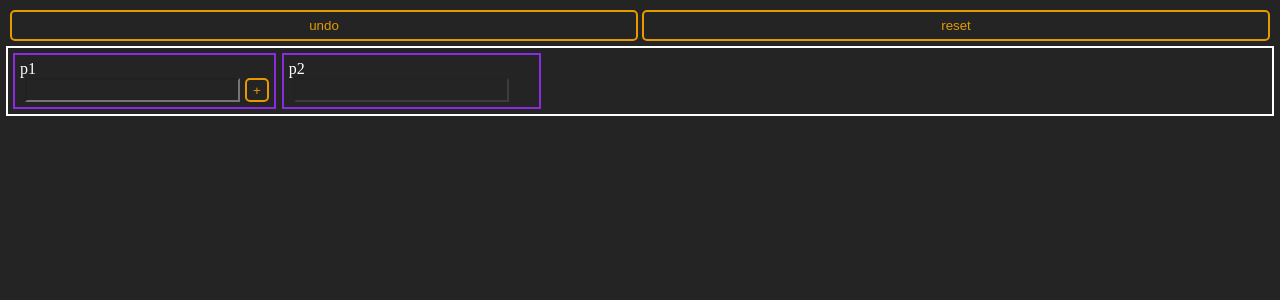
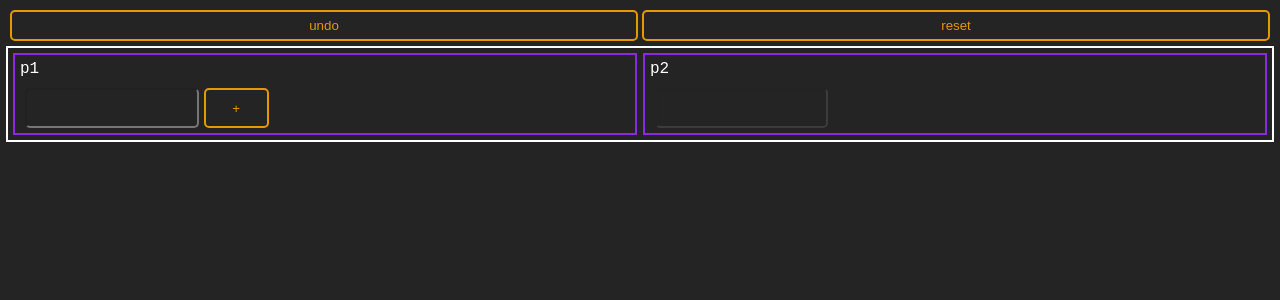
Before and after one commit to StevenUS/scoreboard, an Angular app: page / in a window 1280 px wide. Shown: the top 300 px of the page. Built offline with nearby package versions, Linux system fonts and the light colour scheme.

Commit message:
move input to bottom of element

```diff
--- a/src/app/add-score/add-score.component.scss
+++ b/src/app/add-score/add-score.component.scss
@@ -1,8 +1,12 @@
 form {
+    position: absolute;
+    bottom: 5px;
     display: flex;
+    height: 40px;
         input {
+            border-radius: 5px;
             flex-grow: 1;
-            width: 85%;
+            width: 50%;
             margin: 0 5px;
             background: transparent;
             color: white;
--- a/src/app/app.component.scss
+++ b/src/app/app.component.scss
@@ -13,9 +13,15 @@ button {
 
 .turns {
     // max-width: 500px;
+    margin-bottom: 10px;
     height: 100%;
     outline: 2px solid white;
     padding: 2px;
     display: flex;
     flex-direction: row;
 }
+
+app-player {
+    display: flex;
+    flex-grow: 1;
+}
--- a/src/app/player/player.component.html
+++ b/src/app/player/player.component.html
@@ -9,5 +9,9 @@
             {{turn.total}}
         </div>
     </div>
+
+    <!-- space when empty to position absolute score component -->
+    <div *ngIf="player.turns.length <= 0" style="height: 50px; width: 100%; clear:both;"></div>
+
     <app-add-score [isTurn]="player.isTurn"></app-add-score>
 </div>
--- a/src/app/player/player.component.scss
+++ b/src/app/player/player.component.scss
@@ -1,11 +1,12 @@
 .player {
+    min-width: 150px;
+    position: relative; // input to bottom
     outline: 2px solid blueviolet;
     margin: 5px;
     padding: 5px;
     flex-grow: 1;
     color: white;
 }
-
 .turn-points {
     border-bottom: 1px solid black;
     padding-bottom: 5px;
@@ -17,5 +18,10 @@
     margin: 5px;
     display:flex;
     flex-direction: column;
-    text-align: center;
+    text-align: end;
 }
+
+// margin for absolutely position element after last turn
+.turn:nth-last-child(2) {
+    margin-bottom: 50px;
+}
--- a/src/index.html
+++ b/src/index.html
@@ -9,6 +9,7 @@
             /* 16 px font size so safari mobile does not zoom while selecting input */
             body {
                 background-color: #242424;
+                font-family: monospace;
                 font-size: 16px;
             }
             /* don't zoom on safari mobile */
```
